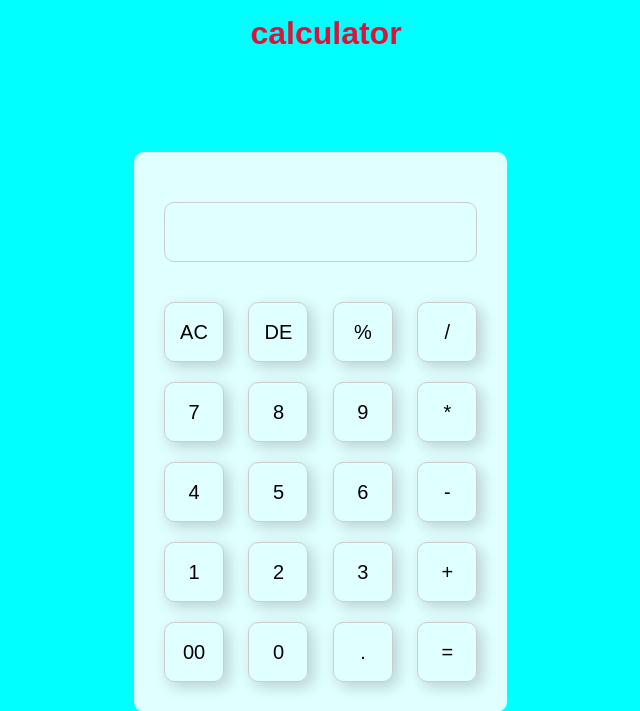
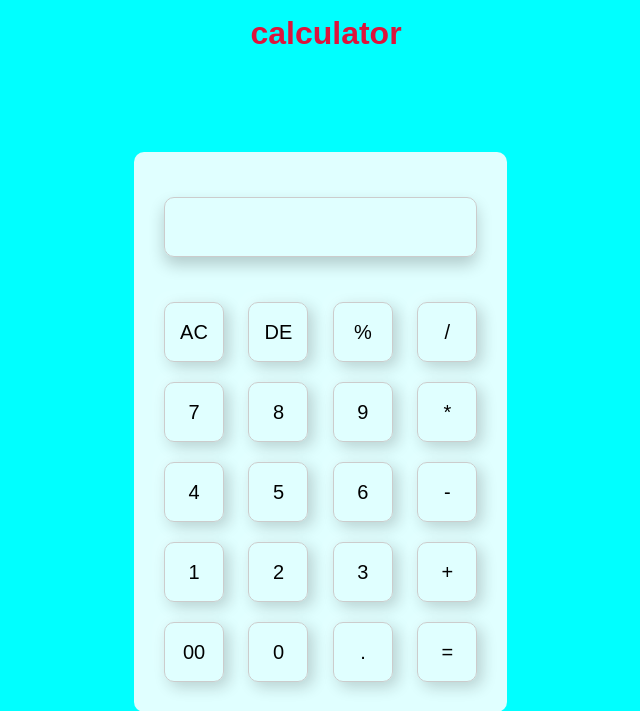
Before and after one commit to Maddipatlageetha9121/calculator, a Flask app: page /calculator in a window 1280 px wide, with the pointer over the restyled element. Shown: the top 711 px of the page, without its empty margins (314-954 px from the left). Run offline with Flask 3, Linux system fonts and the light colour scheme.

Commit message:
updated css

```diff
--- a/static/calculator.css
+++ b/static/calculator.css
@@ -49,6 +49,10 @@
     margin: 10px;
     text-align: center;
 }
+.calculator form input:hover {
+    transform: translateY(-5px);
+    box-shadow: 0px 8px 16px rgba(0, 0, 0, 0.2);
+}
 form .display {
     display: flex;
     justify-content: flex-end;
```
